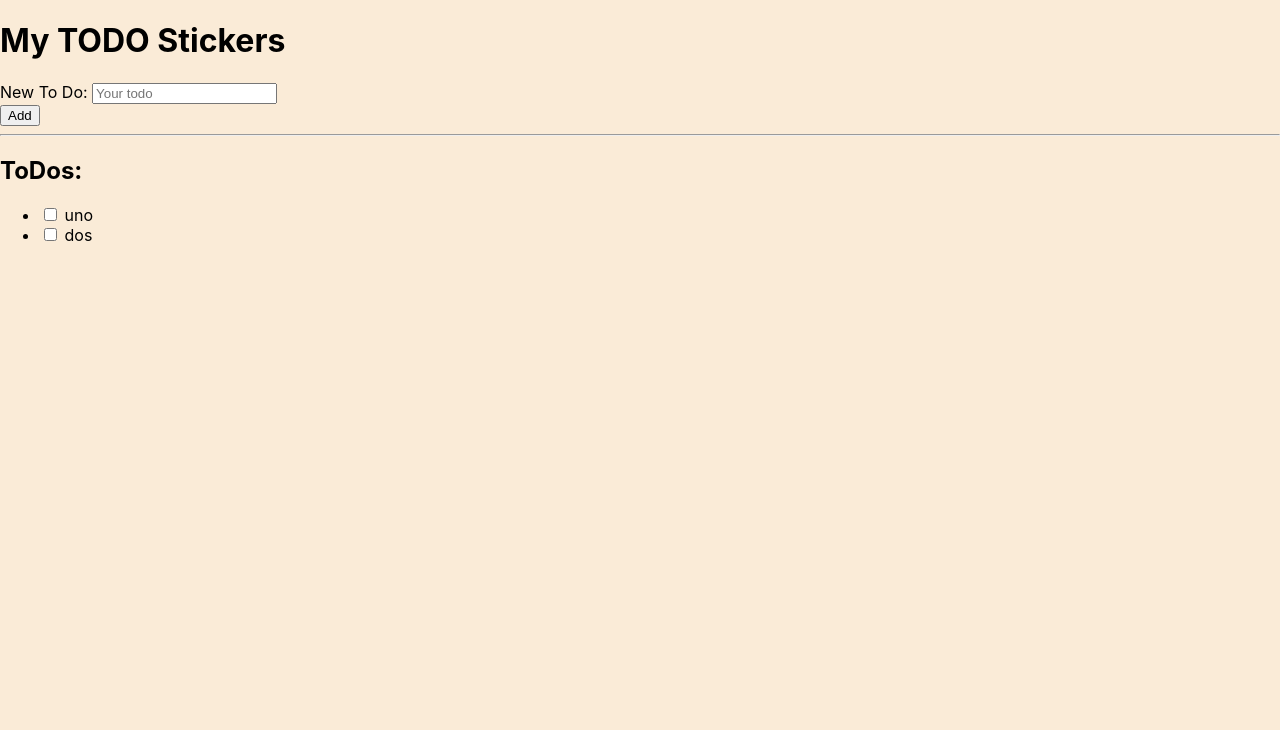
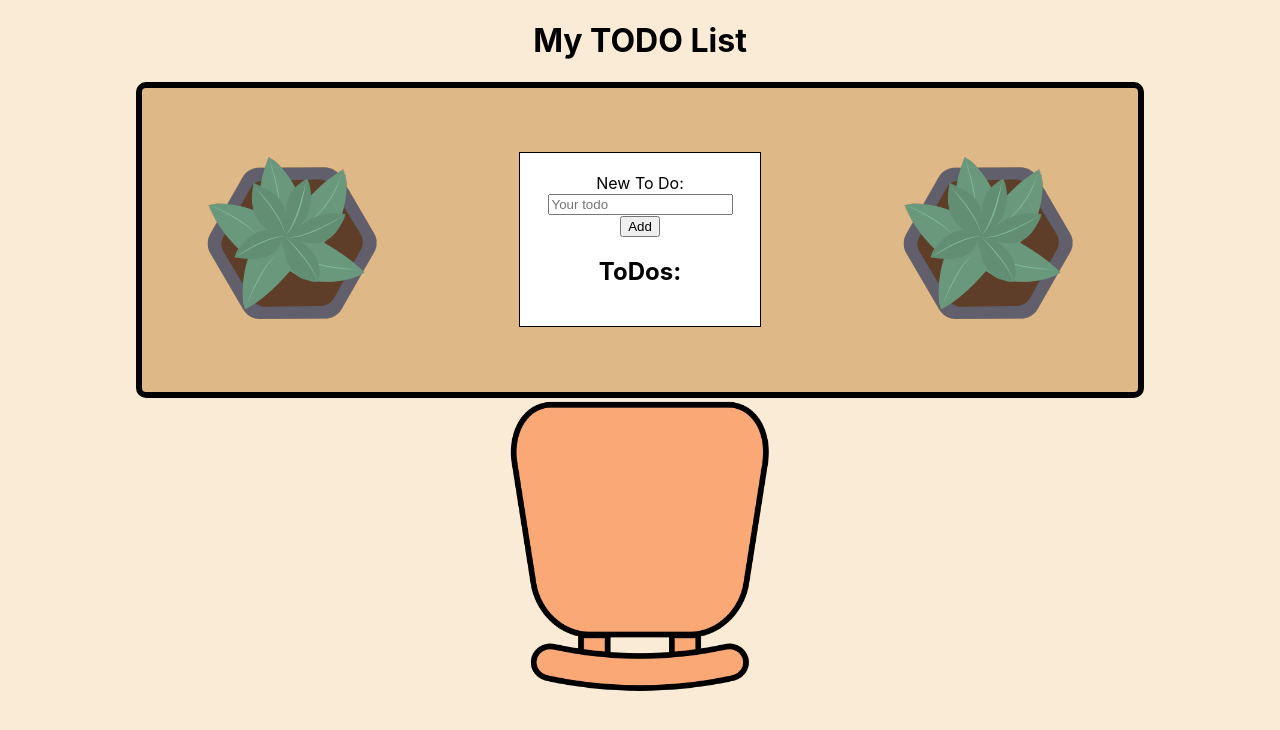
Before and after one commit to becodeorg/verou-5-react-intro-Jonasi-Deetens, a React (Create React App) app: page / in a window 1280 px wide. Shown: the top 730 px of the page. Built offline with nearby package versions, Linux system fonts and the light colour scheme.

Commit message:
Add styling

```diff
--- a/src/App.js
+++ b/src/App.js
@@ -1,10 +1,10 @@
 import { useState } from "react";
 import AddToDoForm from "./components/AddToDoForm";
+import TodoList from "./components/TodoList";
 import Header from "./components/Header";
-import TodoList from "./components/TodoList";
 
 function App() {
-  const initialTodos = ["uno", "dos"];
+  const initialTodos = [];
   const [todos, setTodos] = useState(initialTodos);
 
   function addTodo (todo) {
@@ -14,9 +14,21 @@ function App() {
   return (
     <div className="App">
       < Header />
-      < AddToDoForm addTodo={addTodo}/>
-      <hr/>
-      < TodoList todos={todos}/>
+      <main className="main">
+        <picture className="plant-picture">
+          <img className="plant-image" src={require("./plant.png")} alt="top down view picture of a plant 1" width="200px" height="200px"/>
+        </picture>
+        <div className="paper">
+          < AddToDoForm addTodo={addTodo}/>
+          < TodoList todos={todos}/>
+        </div>
+        <picture className="plant-picture">
+          <img className="plant-image" src={require("./plant.png")} alt="top down view picture of a plant 2" width="200px" height="200px"/>
+        </picture>
+      </main>
+      <picture className="chair-picture">
+        <img className="chair-image" src={require("./chair.png")} alt="top down view picture of a chair" width="300px" height="300px"/>
+      </picture>
     </div>
   );
 }
--- a/src/components/AddToDoForm.js
+++ b/src/components/AddToDoForm.js
@@ -5,8 +5,10 @@ function AddToDoForm({addTodo}) {
 
   function submit()
   {
-    const todo = inputRef.current.value;
-    addTodo(todo);
+    const todoInput = inputRef.current;
+    addTodo(todoInput.value);
+
+    todoInput.value = '';
   }
 
   return (
--- a/src/components/Header.js
+++ b/src/components/Header.js
@@ -3,7 +3,7 @@ import React from 'react'
 function Header() {
   return (
     <div className='header'>
-        <h1 className='header-title'>My TODO Stickers</h1>
+        <h1 className='header-title'>My TODO List</h1>
     </div>
   )
 }
--- a/src/index.css
+++ b/src/index.css
@@ -6,9 +6,41 @@ body {
   -webkit-font-smoothing: antialiased;
   -moz-osx-font-smoothing: grayscale;
   background-color: antiquewhite;
+  text-align: center;
 }
 
 code {
   font-family: source-code-pro, Menlo, Monaco, Consolas, 'Courier New',
     monospace;
 }
+
+.main {
+  border-radius: 10px;
+  padding: 50px;
+  background-color: burlywood;
+  border: 6px solid black;
+  display: flex;
+  max-width: 70%;
+  margin: auto;
+}
+
+.paper {
+  background-color: white;
+  border: 1px solid black;
+  padding: 20px;
+  max-width: 200px;
+  margin: auto;
+}
+
+.header {
+}
+
+.header-title {
+
+}
+
+.chair-picture {
+  display: flex;
+  justify-content: center;
+  align-items: center;
+}
```
Also changed, not shown: src/chair.png (added), src/plant.png (added).
